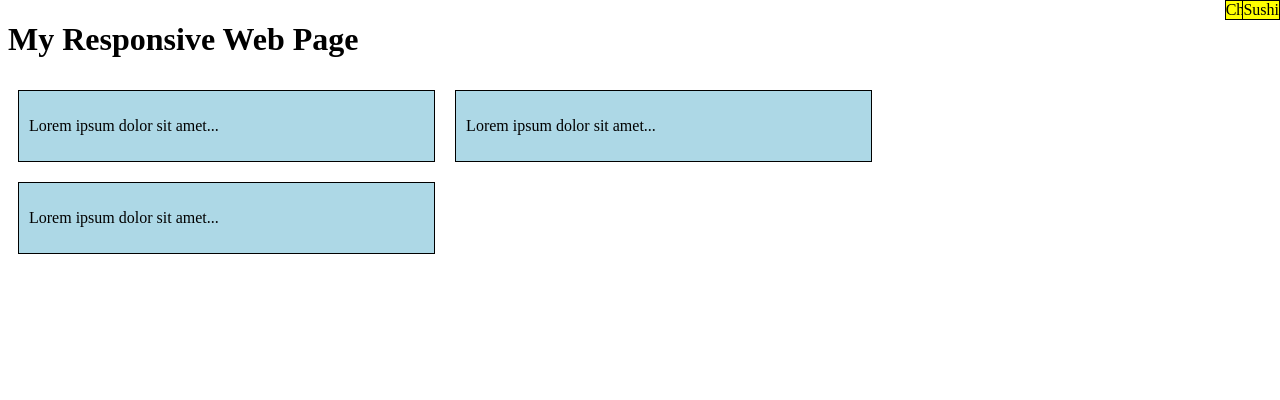
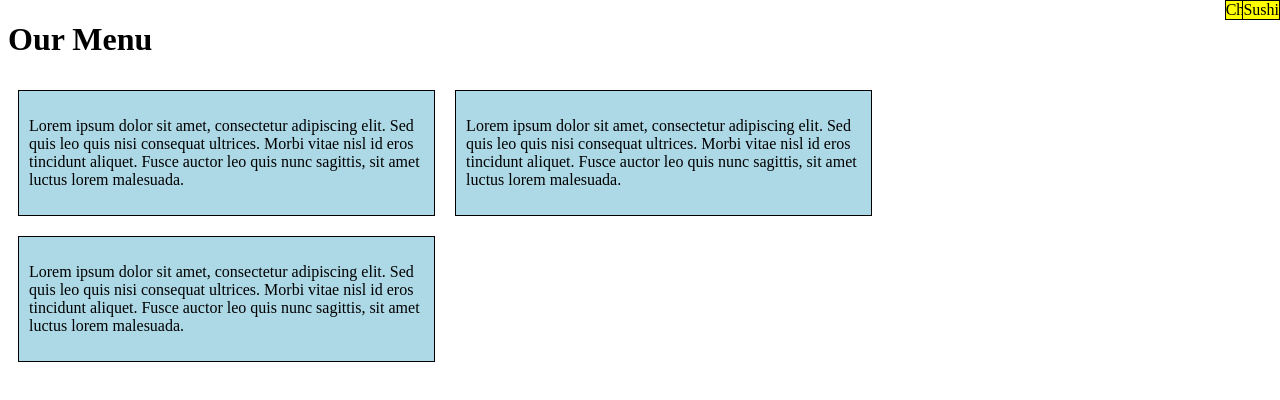
Before and after one commit to Hoang-Cam/coursera, a plain HTML site: page module2-solution/index.html in a window 1280 px wide. Drawn offline with Linux system fonts and the light colour scheme.

Commit message:
Update index.html

```diff
--- a/module2-solution/index.html
+++ b/module2-solution/index.html
@@ -1,23 +1,26 @@
 <!DOCTYPE html>
-<html>
+<html lang="en">
 <head>
-  <title>My Responsive Web Page</title>
+  <meta charset="UTF-8">
   <meta name="viewport" content="width=device-width, initial-scale=1.0">
+  <title>Module 2 Solution</title>
   <link rel="stylesheet" href="css/style.css">
 </head>
 <body>
-  <h1>My Responsive Web Page</h1>
-  <div id="section1" class="section">
-    <div class="title">Chicken</div>
-    <p>Lorem ipsum dolor sit amet...</p>
-  </div>
-  <div id="section2" class="section">
-    <div class="title">Beef</div>
-    <p>Lorem ipsum dolor sit amet...</p>
-  </div>
-  <div id="section3" class="section">
-    <div class="title">Sushi</div>
-    <p>Lorem ipsum dolor sit amet...</p>
+  <h1>Our Menu</h1>
+  <div class="container">
+    <div class="section">
+      <div class="title">Chicken</div>
+      <p>Lorem ipsum dolor sit amet, consectetur adipiscing elit. Sed quis leo quis nisi consequat ultrices. Morbi vitae nisl id eros tincidunt aliquet. Fusce auctor leo quis nunc sagittis, sit amet luctus lorem malesuada.</p>
+    </div>
+    <div class="section">
+      <div class="title">Beef</div>
+      <p>Lorem ipsum dolor sit amet, consectetur adipiscing elit. Sed quis leo quis nisi consequat ultrices. Morbi vitae nisl id eros tincidunt aliquet. Fusce auctor leo quis nunc sagittis, sit amet luctus lorem malesuada.</p>
+    </div>
+    <div class="section">
+      <div class="title">Sushi</div>
+      <p>Lorem ipsum dolor sit amet, consectetur adipiscing elit. Sed quis leo quis nisi consequat ultrices. Morbi vitae nisl id eros tincidunt aliquet. Fusce auctor leo quis nunc sagittis, sit amet luctus lorem malesuada.</p>
+    </div>
   </div>
 </body>
 </html>
```
